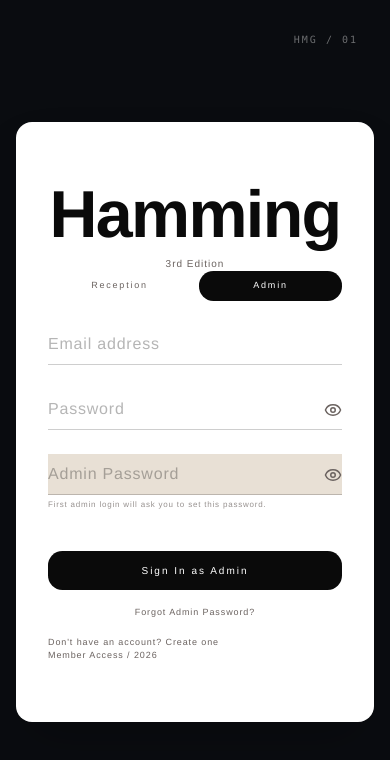
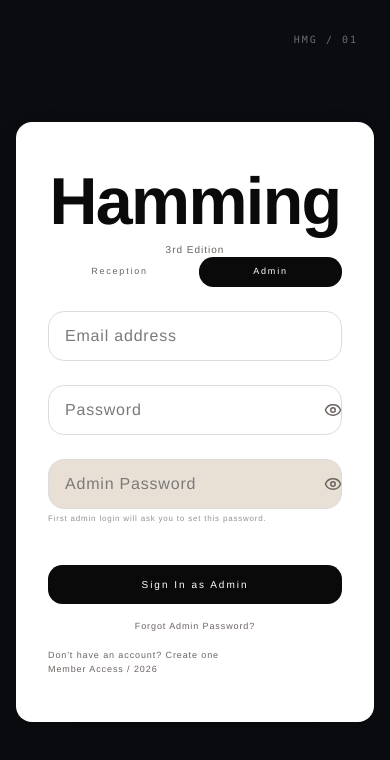
Before and after one commit to asadrehman01/hamming, a React (Vite) app: page /login in a window 390 px wide. Both pictures are taken after a click on the button "Admin". Shown: the top 760 px of the page. Built offline with nearby package versions, Linux system fonts and the light colour scheme; no server answers.

Commit message:
Refine auth page input styling and mobile alignment

```diff
--- a/src/pages/LoginPage.jsx
+++ b/src/pages/LoginPage.jsx
@@ -332,7 +332,7 @@ const LoginPage = () => {
                   <input
                     type="email"
                     placeholder="Email address"
-                    className="login-credential-input w-full bg-transparent border-b border-[#0A0A0A]/20 py-2 focus:border-[#0A0A0A] outline-none text-[#0A0A0A] caret-[#0A0A0A] text-base sm:text-[11px] tracking-wider transition-colors placeholder:text-[#0A0A0A]/30"
+                    className="login-credential-input w-full bg-[#f6f6f6] border border-[#dcdcdc] px-4 py-3 rounded-2xl focus:border-[#cfcfcf] outline-none text-[#0A0A0A] caret-[#0A0A0A] text-base sm:text-[11px] tracking-wider transition-colors placeholder:text-[#7a7a7a]"
                     value={email}
                     onChange={(e) => setEmail(e.target.value)}
                     required
@@ -343,7 +343,7 @@ const LoginPage = () => {
                     <input
                       type={showPassword ? "text" : "password"}
                       placeholder="Password"
-                      className={`login-credential-input password-visibility-control ${showPassword ? "password-revealed" : ""} w-full bg-transparent border-b border-[#0A0A0A]/20 py-2 pr-9 focus:border-[#0A0A0A] outline-none text-[#0A0A0A] caret-[#0A0A0A] text-base sm:text-[11px] tracking-wider transition-colors placeholder:text-[#0A0A0A]/30`}
+                      className={`login-credential-input password-visibility-control ${showPassword ? "password-revealed" : ""} w-full bg-[#f6f6f6] border border-[#dcdcdc] px-4 py-3 pr-10 rounded-2xl focus:border-[#cfcfcf] outline-none text-[#0A0A0A] caret-[#0A0A0A] text-base sm:text-[11px] tracking-wider transition-colors placeholder:text-[#7a7a7a]`}
                       value={password}
                       onChange={(e) => setPassword(e.target.value)}
                       autoComplete="current-password"
@@ -404,7 +404,7 @@ const LoginPage = () => {
                       <input
                         type={showAdminPassword ? "text" : "password"}
                         placeholder="Admin Password"
-                        className={`login-credential-input admin-password-input password-visibility-control ${showAdminPassword ? "password-revealed" : ""} w-full bg-transparent border-b border-[#0A0A0A]/20 py-2 pr-9 focus:border-[#0A0A0A] outline-none text-[#0A0A0A] caret-[#0A0A0A] text-base sm:text-[11px] tracking-wider transition-colors placeholder:text-[#0A0A0A]/30`}
+                        className={`login-credential-input admin-password-input password-visibility-control ${showAdminPassword ? "password-revealed" : ""} w-full bg-[#f6f6f6] border border-[#dcdcdc] px-4 py-3 pr-10 rounded-2xl focus:border-[#cfcfcf] outline-none text-[#0A0A0A] caret-[#0A0A0A] text-base sm:text-[11px] tracking-wider transition-colors placeholder:text-[#7a7a7a]`}
                         value={adminPassword}
                         onChange={(e) => setAdminPasswordInput(e.target.value)}
                         autoComplete="new-password"
```
Also changed, not shown: src/pages/SignupPage.jsx (+1 -1 lines).
